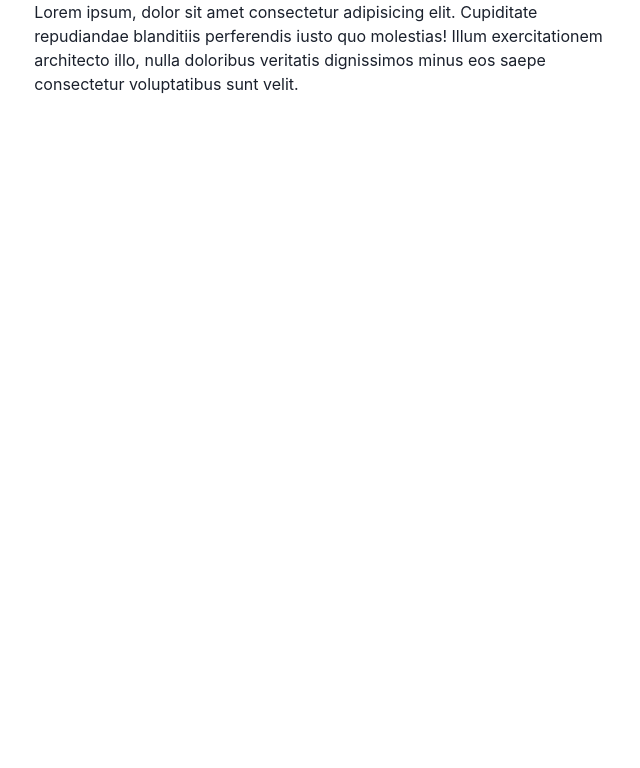
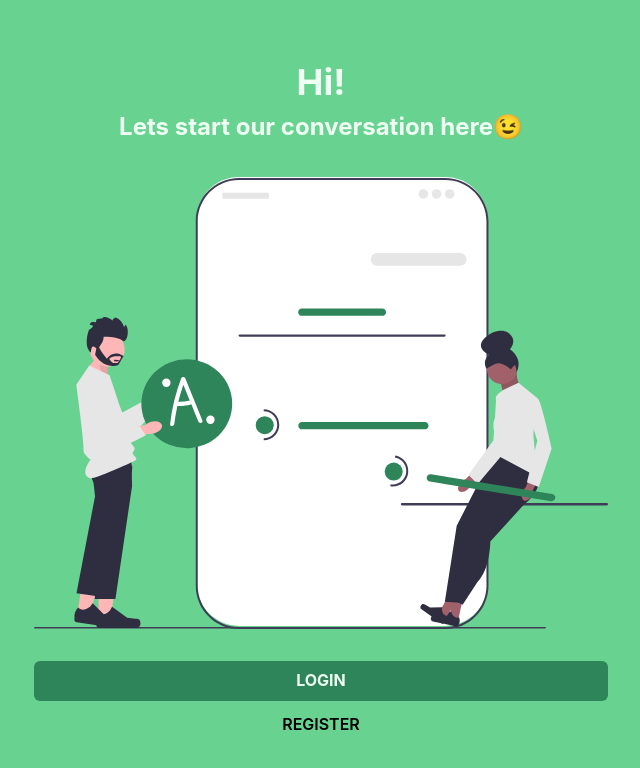
Before and after one commit to althafdaa/chat-next-ts-graphql, a Next.js app: page / in a window 1280 px wide. Shown: the top 768 px of the page, without its empty margins (319-959 px from the left). Built offline with nearby package versions, Linux system fonts and the light colour scheme.

Commit message:
feat: create homepage

```diff
--- a/package.json
+++ b/package.json
@@ -17,6 +17,7 @@
     "@chakra-ui/react": "^2.2.6",
     "@emotion/react": "^11.10.0",
     "@emotion/styled": "^11.10.0",
+    "@heroicons/react": "^1.0.6",
     "@prisma/client": "^4.2.1",
     "apollo-server-micro": "^3.10.1",
     "bcryptjs": "^2.4.3",
--- /dev/null
+++ b/src/assets/icons/ChatIcon.tsx
@@ -0,0 +1,19 @@
+import React, { FC } from 'react';
+
+interface ChatIconProps {}
+
+const ChatIcon: FC<ChatIconProps> = () => {
+  return (
+    <svg
+      xmlns="http://www.w3.org/2000/svg"
+      style={{ height: '24px' }}
+      viewBox="0 0 20 20"
+      fill="#BEE3F8"
+    >
+      <path d="M2 5a2 2 0 012-2h7a2 2 0 012 2v4a2 2 0 01-2 2H9l-3 3v-3H4a2 2 0 01-2-2V5z" />
+      <path d="M15 7v2a4 4 0 01-4 4H9.828l-1.766 1.767c.28.149.599.233.938.233h2l3 3v-3h2a2 2 0 002-2V9a2 2 0 00-2-2h-1z" />
+    </svg>
+  );
+};
+
+export default ChatIcon;
--- a/src/layouts/Navigation/index.tsx
+++ b/src/layouts/Navigation/index.tsx
@@ -1,9 +1,50 @@
+import ChatIcon from '@/assets/icons/ChatIcon';
+import { Box, Text } from '@chakra-ui/react';
+import Link from 'next/link';
 import React from 'react';
 
 interface NavigationProps {}
 
-const Navigation: React.FC<NavigationProps> = (props) => {
-  return <div>Navigation</div>;
+const Navigation: React.FC<NavigationProps> = () => {
+  return (
+    <Box
+      position={'absolute'}
+      bottom={0}
+      minW={'100%'}
+      bgColor={'green.600'}
+      display={'flex'}
+      alignItems="center"
+      justifyContent={'space-between'}
+      flexShrink={1}
+      px={'1rem'}
+      py="0.5rem"
+    >
+      <Box display={'flex'} flexDir={'column'} alignItems="center">
+        <ChatIcon />
+        <Text fontSize={'xs'} color="green.100">
+          Following
+        </Text>
+      </Box>
+
+      <Box display={'flex'} flexDir={'column'} alignItems="center">
+        <ChatIcon />
+        <Text fontSize={'xs'} color="green.100">
+          Messages
+        </Text>
+      </Box>
+
+      <Link href={'/profile'} passHref>
+        <a>
+          <Box display={'flex'} flexDir={'column'} alignItems="center">
+            <ChatIcon />
+            <Text fontSize={'xs'} color="green.100">
+              Profile
+            </Text>
+          </Box>
+        </a>
+      </Link>
+    </Box>
+  );
 };
 
 export default Navigation;
--- a/src/layouts/Wrapper/index.tsx
+++ b/src/layouts/Wrapper/index.tsx
@@ -1,14 +1,22 @@
-import { Center, Container } from '@chakra-ui/react';
+import { Center } from '@chakra-ui/react';
+import { useRouter } from 'next/router';
 import React, { FC, ReactNode } from 'react';
+import Navigation from '../Navigation';
 
 type Props = {
   children: ReactNode;
 };
 
 const Wrapper: FC<Props> = ({ children }) => {
+  const router = useRouter();
+  const hideNavigation = ['/', '/login', '/register'].some(
+    (item) => item === router.asPath
+  );
+
   return (
-    <Center>
-      <Container>{children}</Container>
+    <Center flexDir={'column'} position={'relative'} minH={'100vh'}>
+      {children}
+      {!hideNavigation && <Navigation />}
     </Center>
   );
 };
--- a/src/pages/index.tsx
+++ b/src/pages/index.tsx
@@ -1,22 +1,74 @@
-import { Center } from '@chakra-ui/react';
+import { Box, Button, Center, Container, Flex, Text } from '@chakra-ui/react';
 import type { NextPage } from 'next';
 import Head from 'next/head';
+import HomeImg from '@/assets/img/HomeImg.svg';
+import Link from 'next/link';
+import { AnimatePresence, motion } from 'framer-motion';
 
 const Home: NextPage = () => {
   return (
     <>
       <Head>
         <title>Chat Grahph | Fullstack App</title>
-        <meta name="description" content="Generated by create-t3-app" />
+        <meta name="description" content="Created by @althafadaa" />
         <link rel="icon" href="/favicon.ico" />
       </Head>
+      <AnimatePresence>
+        <Box
+          minH={'100vh'}
+          minW="100%"
+          bgColor="green.300"
+          display={'flex'}
+          alignItems="center"
+        >
+          <Container
+            display="flex"
+            flexDir={'column'}
+            as={motion.div}
+            initial={{ y: -20, opacity: 0.5 }}
+            animate={{ y: 0, opacity: 1, transition: { duration: 1 } }}
+            exit={{ opacity: 0 }}
+          >
+            <Text fontWeight="700" textAlign={'center'} mb="2rem">
+              <Text as={'span'} color="green.50" fontSize={'4xl'}>
+                Hi!
+              </Text>
+              <br />
+              <Text as={'span'} color="green.50" fontSize={'2xl'}>
+                Lets start our conversation here😉
+              </Text>
+            </Text>
+            <img src={HomeImg.src} alt="Welcome" />
+            <Flex
+              flexDir={'column'}
+              gap="4px"
+              mt={'2rem'}
+              alignItems={'center'}
+            >
+              <Link href={'/login'} passHref>
+                <a style={{ width: '100%' }}>
+                  <Button
+                    bgColor="green.600"
+                    color={'green.50'}
+                    w={'100%'}
+                    fontWeight={700}
+                  >
+                    LOGIN
+                  </Button>
+                </a>
+              </Link>
 
-      <Center>
-        Lorem ipsum, dolor sit amet consectetur adipisicing elit. Cupiditate
-        repudiandae blanditiis perferendis iusto quo molestias! Illum
-        exercitationem architecto illo, nulla doloribus veritatis dignissimos
-        minus eos saepe consectetur voluptatibus sunt velit.
-      </Center>
+              <Link href={'/register'} passHref>
+                <a style={{ width: '100%' }}>
+                  <Button bgColor="transparent" color={'black'} w={'100%'}>
+                    REGISTER
+                  </Button>
+                </a>
+              </Link>
+            </Flex>
+          </Container>
+        </Box>
+      </AnimatePresence>
     </>
   );
 };
```
Also changed, not shown: src/assets/img/HomeImg.svg (added), 1 other file (tests, documents, lock files or other folders).
